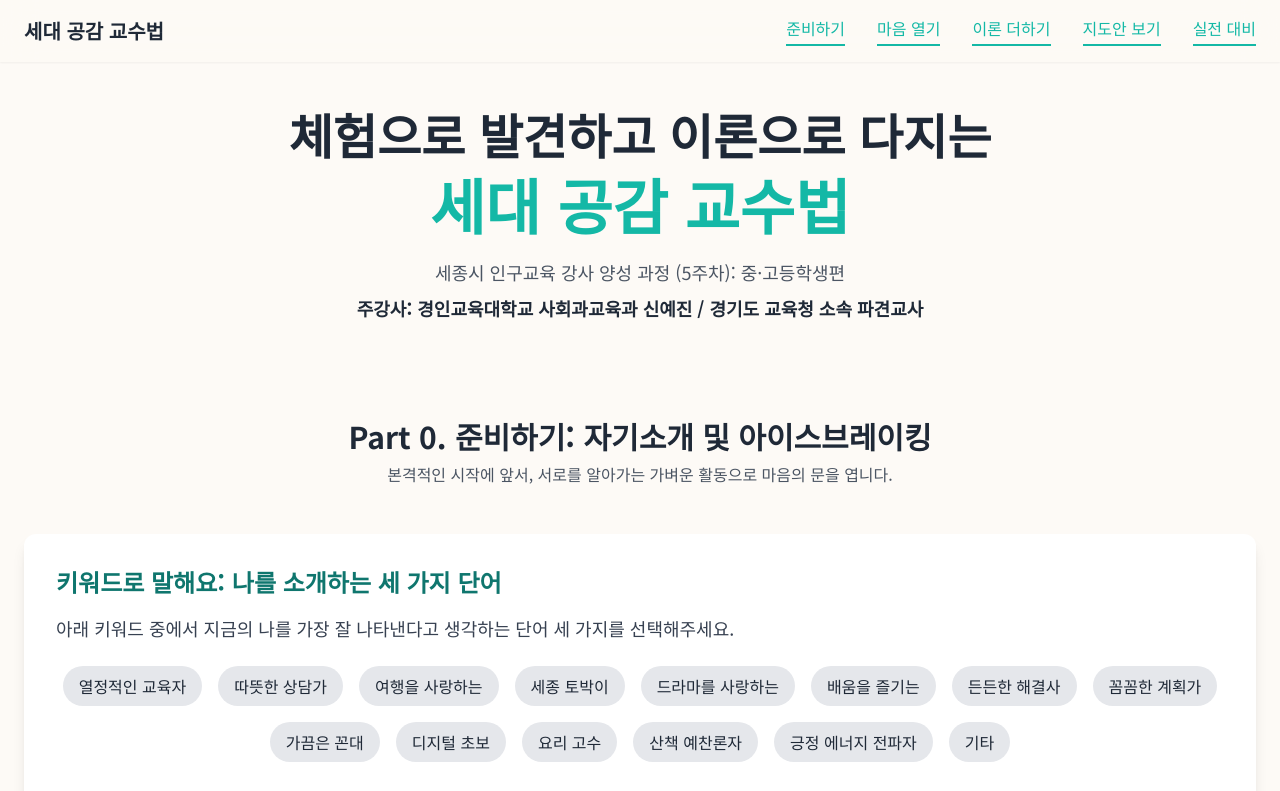
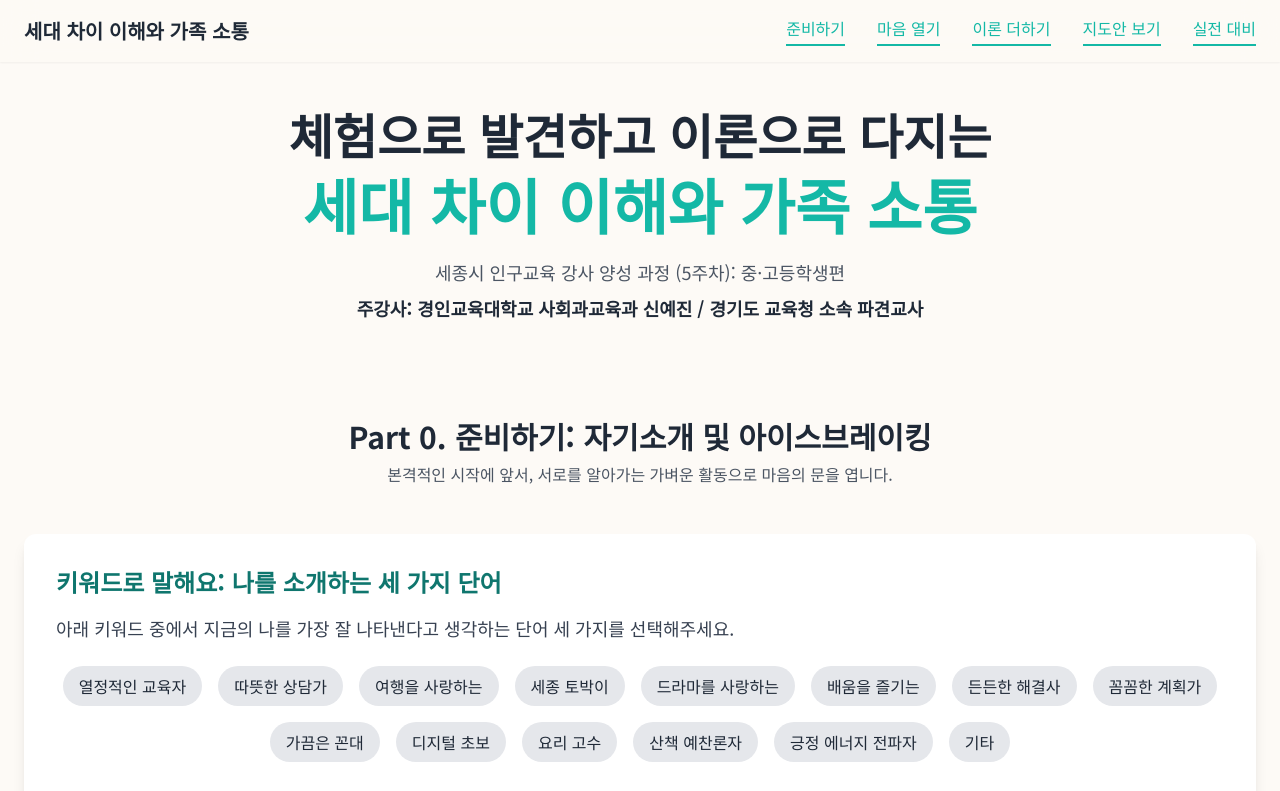
Before and after one commit to syj9671-cell/0825, a plain HTML site: page index.html.html in a window 1280 px wide. Shown: the top 791 px of the page. Drawn offline with nearby package versions, Linux system fonts and the light colour scheme; no server answers.

Commit message:
Update index.html.html

```diff
--- a/index.html.html
+++ b/index.html.html
@@ -3,7 +3,7 @@
 <head>
     <meta charset="UTF-8">
     <meta name="viewport" content="width=device-width, initial-scale=1.0">
-    <title>세대 공감 교수법 대화형 웹 애플리케이션 (최종판)</title>
+    <title>세종시 인구교육 강사 양성 과정 (5주차): 중·고등학생편</title>
     <script src="https://cdn.tailwindcss.com"></script>
     <script src="https://cdn.jsdelivr.net/npm/chart.js"></script>
     <link href="https://fonts.googleapis.com/css2?family=Noto+Sans+KR:wght@300;400;500;700&display=swap" rel="stylesheet">
@@ -28,7 +28,7 @@
     <header class="bg-[#fdfaf6]/80 backdrop-blur-lg sticky top-0 z-50 shadow-sm">
         <nav class="container mx-auto px-6 py-4">
             <div class="flex justify-between items-center">
-                <h1 class="text-xl font-bold text-gray-800">세대 공감 교수법</h1>
+                <h1 class="text-xl font-bold text-gray-800">세대 차이 이해와 가족 소통</h1>
                 <div class="hidden md:flex space-x-8">
                     <a href="#part0" class="nav-link text-gray-600 hover:text-[#14B8A6] border-b-2 border-transparent pb-1">준비하기</a>
                     <a href="#part1" class="nav-link text-gray-600 hover:text-[#14B8A6] border-b-2 border-transparent pb-1">마음 열기</a>
@@ -43,7 +43,7 @@
     <main class="container mx-auto px-6 py-12">
         <section class="text-center mb-24 fade-in">
             <h2 class="text-4xl md:text-5xl font-bold text-gray-800 mb-4">체험으로 발견하고 이론으로 다지는</h2>
-            <p class="text-5xl md:text-6xl font-extrabold text-[#14B8A6] mb-6">세대 공감 교수법</p>
+            <p class="text-5xl md:text-6xl font-extrabold text-[#14B8A6] mb-6">세대 차이 이해와 가족 소통</p>
             <p class="text-lg text-gray-600">세종시 인구교육 강사 양성 과정 (5주차): 중·고등학생편</p>
             <p class="text-lg text-gray-800 font-bold mt-2">주강사: 경인교육대학교 사회과교육과 신예진 / 경기도 교육청 소속 파견교사</p>
         </section>
```
